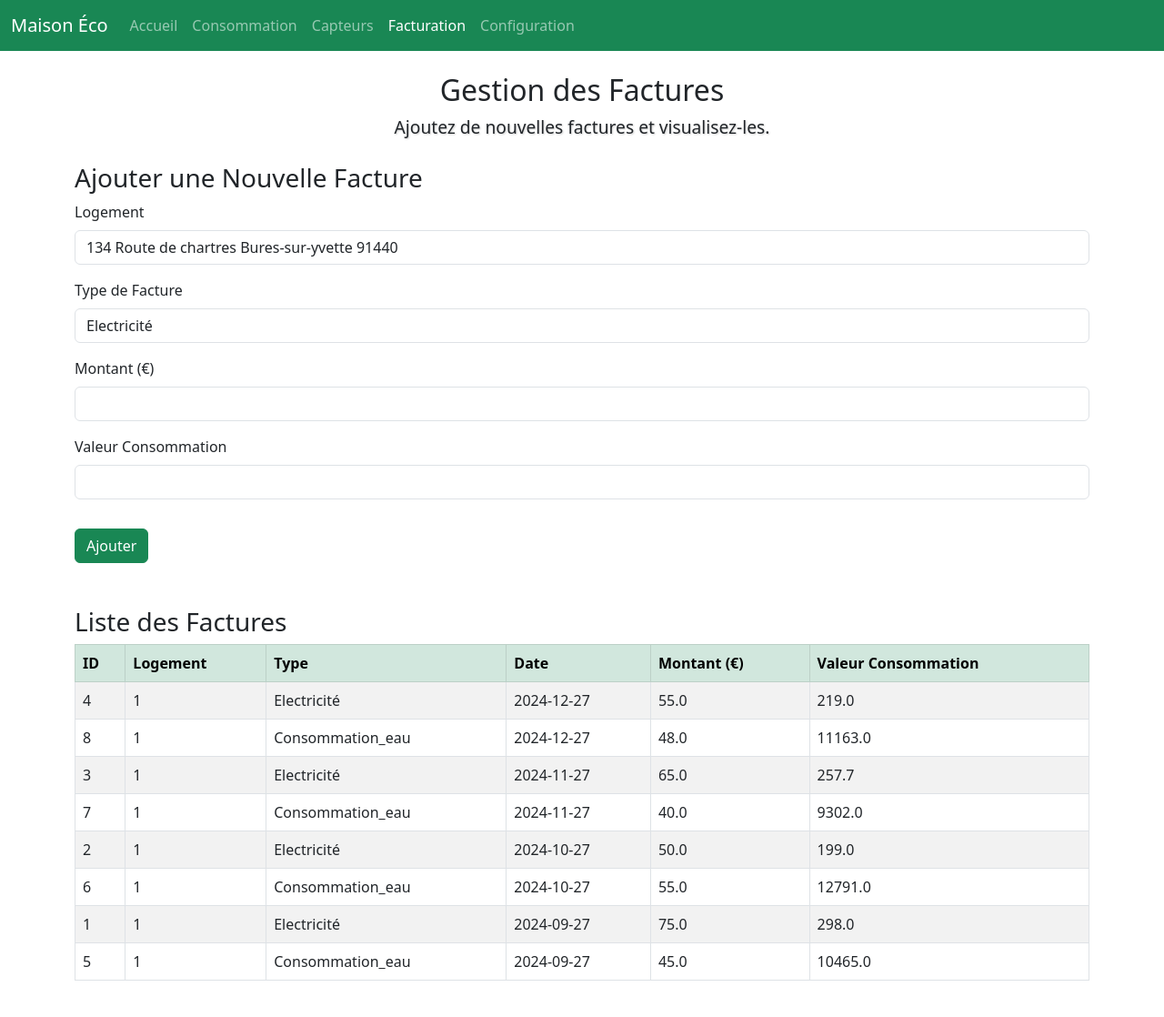
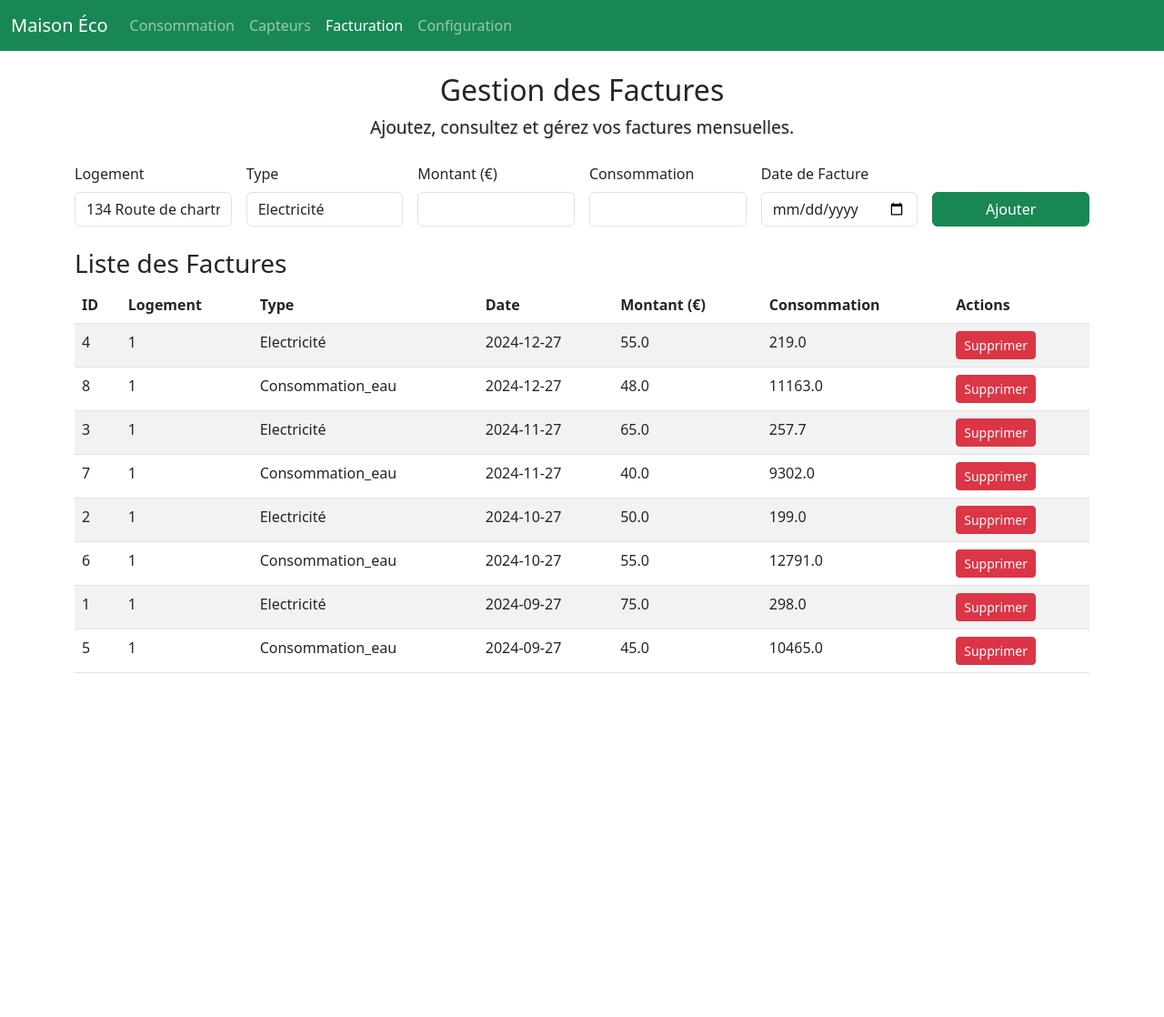
Before and after one commit to Tomdema/Site_logement_eco_responsable, a Flask app: page /facturation in a window 1280 px wide. Shown: the whole page at 91% size. After the commit the page ends 740 px from the top, so only its background shows below. Run offline with Flask 3, Linux system fonts and the light colour scheme; data comes from the database, SQL or seed files in the repository; both versions use the stored data as it was after the commit.

Commit message:
Add files via upload

```diff
--- a/backend.py
+++ b/backend.py
@@ -145,7 +145,8 @@ def capteurs():
         SELECT ca.id, tc.nom AS type, p.nom AS piece,
                ca.reference_commerciale, ca.port_communication,
                (SELECT m.valeur FROM mesure m WHERE m.capteur_id = ca.id ORDER BY m.date_insertion DESC LIMIT 1) AS valeur,
-               (SELECT m.date_insertion FROM mesure m WHERE m.capteur_id = ca.id ORDER BY m.date_insertion DESC LIMIT 1) AS date_insertion
+               (SELECT m.date_insertion FROM mesure m WHERE m.capteur_id = ca.id ORDER BY m.date_insertion DESC LIMIT 1) AS date_insertion,
+               tc.unite_mesure
         FROM capteur_actionneur ca
         JOIN type_capteur_actionneur tc ON ca.type_id = tc.id
         JOIN piece p ON ca.piece_id = p.id
@@ -223,13 +224,15 @@ def visualiser_mesures(capteur_id):
 
     # Récupération des données météo
     weather_data = get_weather()
-    temp_externe = weather_data['main']['temp'] if weather_data else 'N/A'
+    temp_externe = weather_data['main']['temp'] if weather_data else None
+    temp_externe_values = [temp_externe for _ in mesures] if temp_externe is not None else []
 
     # Passage des données au template
     return render_template('visualisation.html',
                            capteur=capteur,
                            mesures=mesures,
-                           temp_externe=temp_externe)
+                           temp_externe=temp_externe,
+                           temp_externe_values=temp_externe_values)
 
 # ✅ Route Configuration
 @app.route('/configuration', methods=['GET', 'POST'])
@@ -287,7 +290,6 @@ def configuration():
 def facturation():
     conn = get_db_connection()
     logements = conn.execute("SELECT * FROM logement").fetchall()
-    # Types de factures prédéfinis (adaptés à votre BD)
     types_facture = ["Electricité", "Consommation_eau"]
 
     if request.method == 'POST':
@@ -295,23 +297,62 @@ def facturation():
         type_facture = request.form['type']
         montant = request.form['montant']
         valeur_consommation = request.form['valeur_consommation']
+        date_facture = request.form['date_facture']
+
+        # Validation du format de la date
+        import re
+        if not re.match(r'^\d{4}-\d{2}-\d{2}$', date_facture):
+            flash("Format de date invalide. Utilisez 'YYYY-MM-DD'.", "danger")
+            return redirect(url_for('facturation'))
 
         conn.execute("""
-            INSERT INTO facture (logement_id, type, montant, valeur_consommation)
-            VALUES (?, ?, ?, ?)
-        """, (logement_id, type_facture, montant, valeur_consommation))
+            INSERT INTO facture (logement_id, type, montant, valeur_consommation, date_facture)
+            VALUES (?, ?, ?, ?, ?)
+        """, (logement_id, type_facture, montant, valeur_consommation, date_facture))
         conn.commit()
-        flash("Facture ajoutée avec succès !")
+        flash("Facture ajoutée avec succès !", "success")
         return redirect(url_for('facturation'))
 
-    factures = conn.execute("""
+    # Récupération des factures
+    date_debut = request.args.get('date_debut')
+    date_fin = request.args.get('date_fin')
+
+    query = """
         SELECT id, logement_id, type, date_facture, montant, valeur_consommation
         FROM facture
-        ORDER BY date_facture DESC
-    """).fetchall()
+        WHERE 1=1
+    """
+    params = []
+    if date_debut:
+        query += " AND date_facture >= ?"
+        params.append(date_debut)
+    if date_fin:
+        query += " AND date_facture <= ?"
+        params.append(date_fin)
+    query += " ORDER BY date_facture DESC"
+
+    factures = conn.execute(query, params).fetchall()
     conn.close()
 
-    return render_template('facturation.html', logements=logements, types_facture=types_facture, factures=factures)
+    return render_template('facturation.html',
+                           logements=logements,
+                           types_facture=types_facture,
+                           factures=factures,
+                           date_debut=date_debut,
+                           date_fin=date_fin)
+
+@app.route('/facturation/supprimer/<int:facture_id>', methods=['POST'])
+def supprimer_facture(facture_id):
+    conn = get_db_connection()
+    try:
+        conn.execute("DELETE FROM facture WHERE id = ?", (facture_id,))
+        conn.commit()
+        flash("Facture supprimée avec succès !", "success")
+    except sqlite3.Error as e:
+        flash(f"Erreur lors de la suppression : {e}", "danger")
+    finally:
+        conn.close()
+    return redirect(url_for('facturation'))
 
 if __name__ == '__main__':
     app.run(host='0.0.0.0', port=5001)
--- a/templates/base.html
+++ b/templates/base.html
@@ -21,9 +21,6 @@
             </button>
             <div class="collapse navbar-collapse" id="navbarNav">
                 <ul class="navbar-nav me-auto">
-                <li class="nav-item">
-                    <a class="nav-link {% if request.path == '/' %}active{% endif %}" href="{{ url_for('index') }}">Accueil</a>
-                </li>
                     <li class="nav-item">
                         <a class="nav-link {% if request.path.startswith('/consommation') %}active{% endif %}" href="{{ url_for('consommation') }}">Consommation</a>
                     </li>
--- a/templates/capteur.html
+++ b/templates/capteur.html
@@ -18,6 +18,7 @@
                     <th>Référence</th>
                     <th>État</th>
                     <th>Valeur Mesurée</th>
+                    <th>Unité</th>
                     <th>Date Dernière Mesure</th>
                     <th>Actions</th>
                 </tr>
@@ -37,6 +38,7 @@
                         {% endif %}
                     </td>
                     <td>{{ capteur.valeur or 'N/A' }}</td>
+                    <td>{{ capteur.unite_mesure or 'N/A' }}</td>
                     <td>{{ capteur.date_insertion or 'N/A' }}</td>
                     <td>
                         <button class="btn btn-info btn-sm"
@@ -45,6 +47,9 @@
                                 data-capteur-id="{{ capteur.id }}">
                             Détails
                         </button>
+                        <a href="{{ url_for('visualiser_mesures', capteur_id=capteur.id) }}" class="btn btn-primary btn-sm">
+                            Visualiser les mesures
+                        </a>
                     </td>
                 </tr>
                 {% endfor %}
@@ -98,6 +103,7 @@ detailsModal.addEventListener('show.bs.modal', function (event) {
                 <h5>Type : ${data.type}</h5>
                 <p>Pièce : ${data.piece}</p>
                 <p>Référence : ${data.reference_commerciale}</p>
+                <p>Unité : ${data.unite_mesure}</p>
                 <h6>Historique des mesures :</h6>
                 <ul>
                     ${data.mesures.map(m => `<li>${m.date_insertion} : ${m.valeur}</li>`).join('')}
--- a/templates/configuration.html
+++ b/templates/configuration.html
@@ -78,7 +78,6 @@
                             <input type="hidden" name="capteur_id" value="{{ capteur.id }}">
                             <button type="submit" class="btn btn-danger btn-sm">Supprimer</button>
                         </form>
-                        <a href="{{ url_for('visualiser_mesures', capteur_id=capteur.id) }}" class="btn btn-info btn-sm">Visualiser les mesures</a>
                     </td>
 
 
--- a/templates/facturation.html
+++ b/templates/facturation.html
@@ -1,56 +1,61 @@
 {% extends "base.html" %}
 
 {% block content %}
-<div class="configuration-container">
+<div class="facturation-container">
     <header class="text-center mb-4">
         <h2>Gestion des Factures</h2>
-        <p class="subtitle">Ajoutez de nouvelles factures et visualisez-les.</p>
+        <p class="subtitle">Ajoutez, consultez et gérez vos factures mensuelles.</p>
     </header>
 
     <!-- Formulaire pour ajouter une facture -->
-    <div class="add-facture mt-4 mb-5">
-        <h3>Ajouter une Nouvelle Facture</h3>
-        <form method="POST">
-            <div class="form-group mb-3">
+    <form method="POST" class="mb-4">
+        <div class="row g-3">
+            <div class="col-md-2">
                 <label for="logement_id" class="form-label">Logement</label>
-                <select class="form-control" id="logement_id" name="logement_id" required>
-                    {% for lgmt in logements %}
-                        <option value="{{ lgmt.id }}">{{ lgmt.adresse }}</option>
+                <select class="form-control" name="logement_id" required>
+                    {% for logement in logements %}
+                        <option value="{{ logement.id }}">{{ logement.adresse }}</option>
                     {% endfor %}
                 </select>
             </div>
-            <div class="form-group mb-3">
-                <label for="type" class="form-label">Type de Facture</label>
-                <select class="form-control" id="type" name="type" required>
-                    {% for t in types_facture %}
-                        <option value="{{ t }}">{{ t }}</option>
+            <div class="col-md-2">
+                <label for="type" class="form-label">Type</label>
+                <select class="form-control" name="type" required>
+                    {% for type in types_facture %}
+                        <option value="{{ type }}">{{ type }}</option>
                     {% endfor %}
                 </select>
             </div>
-            <div class="form-group mb-3">
+            <div class="col-md-2">
                 <label for="montant" class="form-label">Montant (€)</label>
-                <input type="number" step="0.01" class="form-control" id="montant" name="montant" required>
+                <input type="number" step="0.01" class="form-control" name="montant" required>
             </div>
-            <div class="form-group mb-3">
-                <label for="valeur_consommation" class="form-label">Valeur Consommation</label>
-                <input type="number" step="0.01" class="form-control" id="valeur_consommation" name="valeur_consommation" required>
+            <div class="col-md-2">
+                <label for="valeur_consommation" class="form-label">Consommation</label>
+                <input type="number" step="0.01" class="form-control" name="valeur_consommation" required>
             </div>
-            <button type="submit" class="btn btn-success mt-3">Ajouter</button>
+            <div class="col-md-2">
+                <label for="date_facture" class="form-label">Date de Facture</label>
+                <input type="date" class="form-control" name="date_facture" required pattern="\d{4}-\d{2}-\d{2}">
+            </div>
+            <div class="col-md-2 align-self-end">
+                <button type="submit" class="btn btn-success w-100">Ajouter</button>
+            </div>
+        </div>
     </form>
-    </div>
 
-    <!-- Liste des factures existantes -->
-    <div class="existing-factures mt-5">
+    <!-- Tableau des factures -->
     <h3>Liste des Factures</h3>
-        <table class="table table-striped table-bordered">
-            <thead class="table-success">
+    <table class="table table-striped">
+        <thead>
             <tr>
                 <th>ID</th>
                 <th>Logement</th>
                 <th>Type</th>
                 <th>Date</th>
                 <th>Montant (€)</th>
-                    <th>Valeur Consommation</th>
+                <th>Consommation</th>
+                <th>Actions</th>
             </tr>
         </thead>
         <tbody>
@@ -62,10 +67,14 @@
                 <td>{{ facture.date_facture }}</td>
                 <td>{{ facture.montant }}</td>
                 <td>{{ facture.valeur_consommation }}</td>
+                <td>
+                    <form method="POST" action="{{ url_for('supprimer_facture', facture_id=facture.id) }}" style="display:inline;">
+                        <button type="submit" class="btn btn-danger btn-sm" onclick="return confirm('Voulez-vous vraiment supprimer cette facture ?');">Supprimer</button>
+                    </form>
+                </td>
             </tr>
             {% endfor %}
         </tbody>
     </table>
 </div>
-</div>
 {% endblock %}
```
Also changed, not shown: logement.sql (+27 -16 lines), templates/visualisation.html (+13 -1 lines), database.db, 2 other files. Lines whose indentation alone changed are shown as unchanged.
